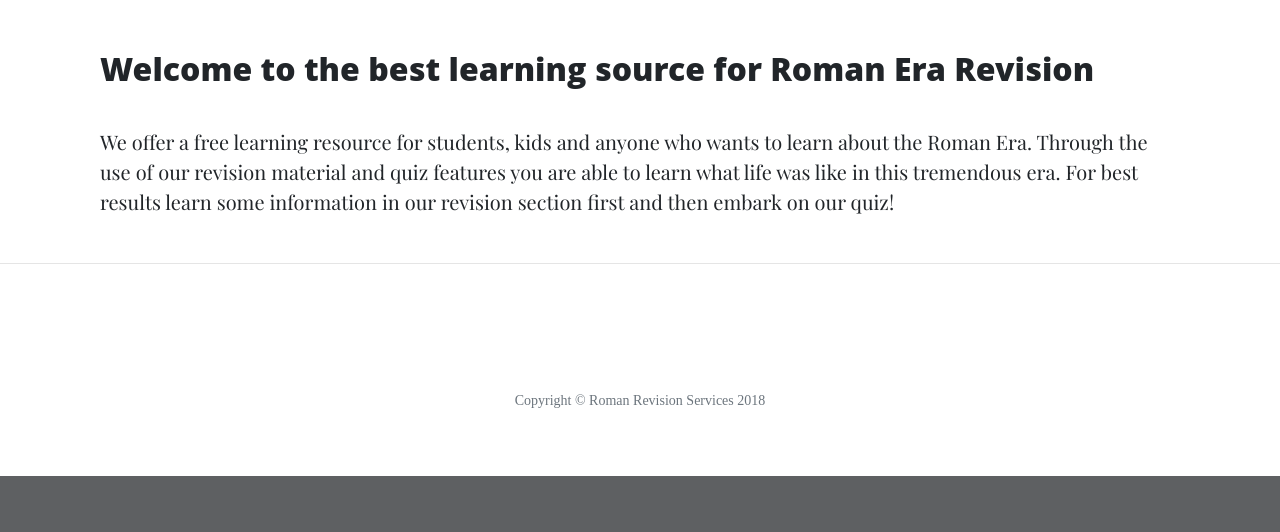
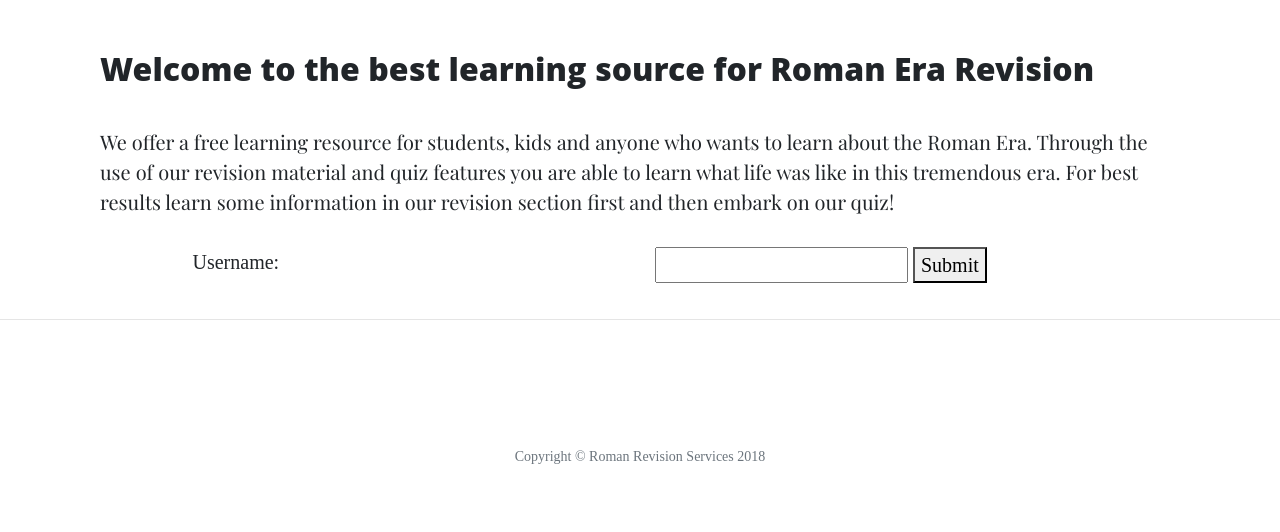
Before and after one commit to Kaidenashun99/Roman_Quiz, a Flask app: page / in a window 1280 px wide. Shown: the part 532-1064 px from the top of the page. Before the commit the page ends 1008 px from the top, so only its background shows below. Run offline with Flask 2, Linux system fonts and the light colour scheme; some libraries are stand-ins or nearby versions.

```diff
--- a/templates/index.html
+++ b/templates/index.html
@@ -13,6 +13,32 @@
            For best results learn some information in our revision section first and then embark on our quiz!</p>
        </div>
    </div>
+   <!--Start of request for users chosen username-->
+   <div class="row">
+       <div class="col-md-1 hidden-sm">
+           <!--Empty for styling purposes-->
+       </div>
+       <div class="col-md-10 col-sm-12">
+           <div class="conatiner">
+               <div class="row">
+                   <div class="col-sm-6">
+                       <label for="username">Username:</label>
+                   </div>
+                   <div class="col-sm-6">
+                       <form method="POST">
+                           <input type="text" name="username" id="username">
+                           <button>Submit</button>
+                       </form>
+                   </div>
+               </div>
+           </div>
+       </div>
+       <div class="col-md-1 hidden-sm">
+           <!--Empty for styling purposes-->
+       </div>
+   </div>
 </div>
 
+
+
 {%endblock%}
```
